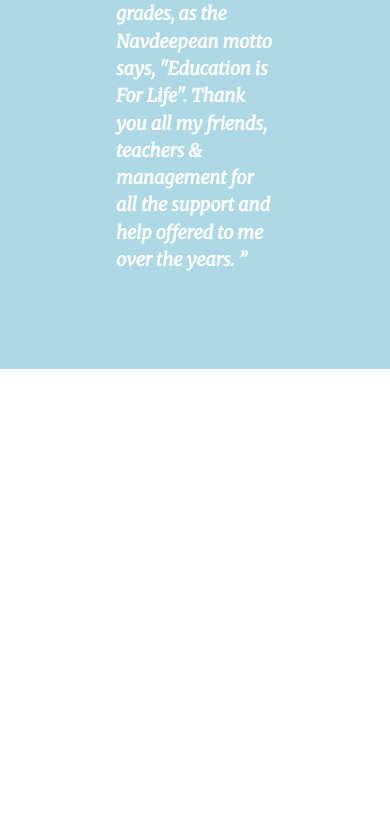
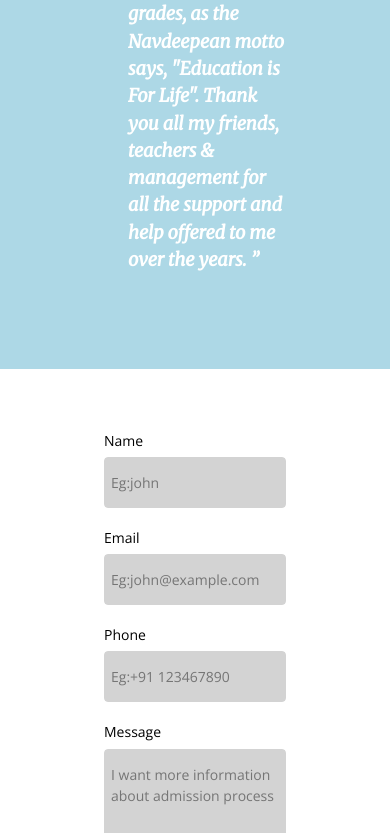
Before and after one commit to daman9999/Css-layout, a plain HTML site: page index.html in a window 390 px wide. Shown: the part 3080-3913 px from the top of the page. Before the commit the page ends 3449 px from the top, so only its background shows below. Drawn offline with nearby package versions, Linux system fonts and the light colour scheme.

Commit message:
added enquiry form

```diff
--- a/css/_layout.css
+++ b/css/_layout.css
@@ -11,7 +11,8 @@
 
 .quote__body{
     position: relative;
-    padding: 3rem .75rem;;
+    /* trbl */
+    padding:3rem 0 3rem 1.5rem;
 }
 
 q{
--- a/css/_reset.css
+++ b/css/_reset.css
@@ -27,6 +27,7 @@ blockquote,
 dl,
 dd
  {
+  font-family: var(--font-paragraph);
   margin: 0;
   padding: 0;
 }
@@ -87,6 +88,18 @@ select {
   font: inherit;
 }
 
+textarea,
+input{
+  width: 100%;
+    border-radius: 4px;
+    padding:1.07em .5em ;
+    box-shadow: none;
+    border: none;
+    outline: 2px solid white;
+    background-color: var(--enquiry-field-inputboxes);
+    color:var(--enquiry-field-inputboxes-text);
+}
+
 /* Remove all animations, transitions and smooth scroll for people that prefer not to see them */
 @media (prefers-reduced-motion: reduce) {
   html:focus-within {
--- a/css/_theme.css
+++ b/css/_theme.css
@@ -19,6 +19,8 @@
     --hero-btn-txt-clr:white;
     --testimonial-quote-sign-color:hsl(0, 0%, 93%,0.3);
     --testimonial-quote-color:white;
+    --enquiry-field-inputboxes:lightgray;
+    --enquiry-field-inputboxes-text:blue
 }
 /* navbar bars theme */
 .hamburger .bar,.hamburger::after,.hamburger::before {
--- a/css/_utility.css
+++ b/css/_utility.css
@@ -72,4 +72,11 @@ margin-inline-end: 0px;
 }
 .col{
     flex-direction: column;
+
 }
+
+
+.form-group,label{
+    padding: .45em 0;
+    display: block;
+}
--- a/index.html
+++ b/index.html
@@ -21,7 +21,7 @@
 
 <body>
     <!-- div for contact 📱 -->
-    <div class="nav-contact flex container" style="position:fixed">
+    <div class="nav-contact flex container" style="position:fixed;z-index: 100000;">
         <div class="nav-contact-phone-number nav-flex">
             <!-- both telephone added ☎️-->
             <span class="material-symbols-outlined" style="color: var(--contact-nav-icon-clr);">call</span>
@@ -127,7 +127,6 @@
             </div>
         </section>
 
-
         <!-- 🌺  Certificate of Acknowledgement 🌺  -->
         <section id="iso_certificate">
             <div class="iso_certificate__container container padding-mobile-center row">
@@ -144,6 +143,10 @@
                 </div>
             </div>
         </section>
+
+
+
+
 
         <!-- testimonials 📔-->
         <section class="testmonials testimonial_wrapper" style="background-color: var(--secondary-color);">
@@ -168,13 +171,40 @@
             </div>
         </section>
 
+        <!-- inquiry from ❓-->
+        <form class=" container padding-mobile-center row justify-content-center align-items-center ">
+            <div class="col " style="flex-basis: 100%;">
+                <div class="form-group ">
+                    <label for="form-Name">Name</label>
+                    <input type="text" name="name" id="form-Name" data-form-field="Name" placeholder="Eg:john">
+                </div>
+                <div class="form-group">
+                    <label for="form-email">Email</label>
+                    <input type="text" name="email" id="form-email" required data-form-field="email"
+                        placeholder="Eg:john@example.com">
+                </div>
+                <div class="form-group">
+                    <label for="form-Phone">Phone</label>
+                    <input type="tel" name="Phone" data-form-field="Phone" id="form-Phone"
+                        placeholder="Eg:+91 123467890">
+                </div>
+
+                <div class="form-group">
+                    <label for="form-message">Message</label>
+                    <textarea type="text" rows="10" data-form-field="message" name="Phone" id="form-message"
+                        placeholder="I want more information about admission process"></textarea>
+                </div>
+            </div>
+        </form>
+
+
     </main>
 
     <!--
     ****** TO - DO ********
     * adding certificate ✔
     * adding a testimonial maybe a corusel ✔
-    * Enquiry form
+    * Enquiry form  ✔
     *activities in school
     *map
     *school footer with rights reserved
```
